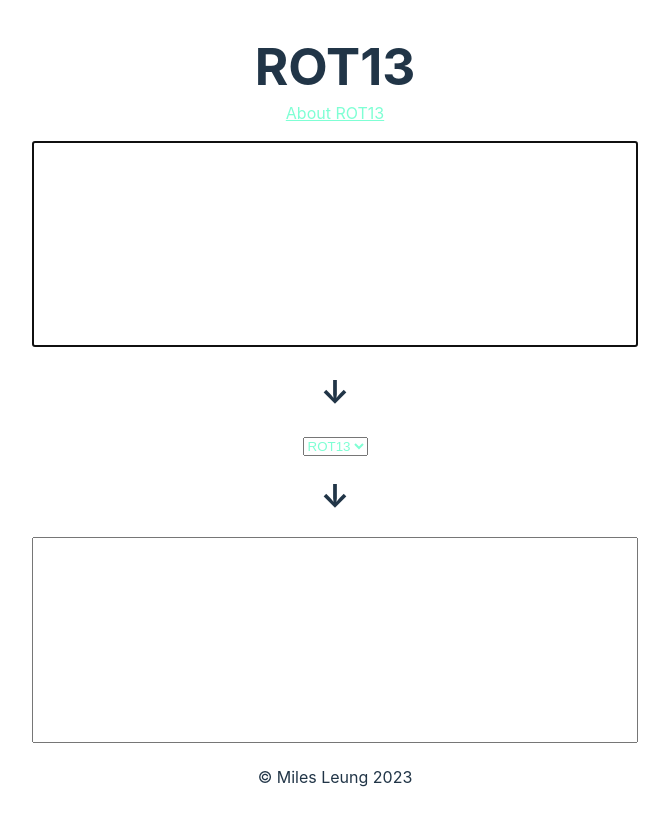
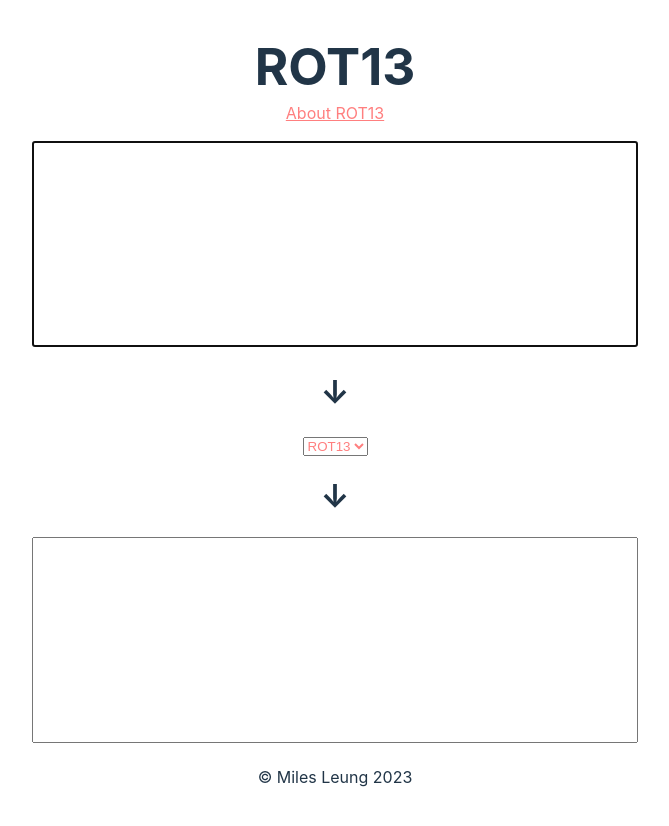
Before and after one commit to cw-milesleung/rot, a React (Vite) app: page / in a window 1280 px wide. Shown: the top 826 px of the page, without its empty margins (305-974 px from the left). Built offline with nearby package versions, Linux system fonts and the light colour scheme.

Commit message:
edit color

```diff
--- a/src/index.css
+++ b/src/index.css
@@ -27,7 +27,7 @@ body {
 }
 
 a {
-  color: aquamarine;
+  color: rgb(255, 127, 127);
 }
 
 textarea {
@@ -57,7 +57,7 @@ p {
 }
 
 select {
-  color: aquamarine;
+  color: rgb(255, 127, 127);
 }
 
 @media (prefers-color-scheme: light) {
```
